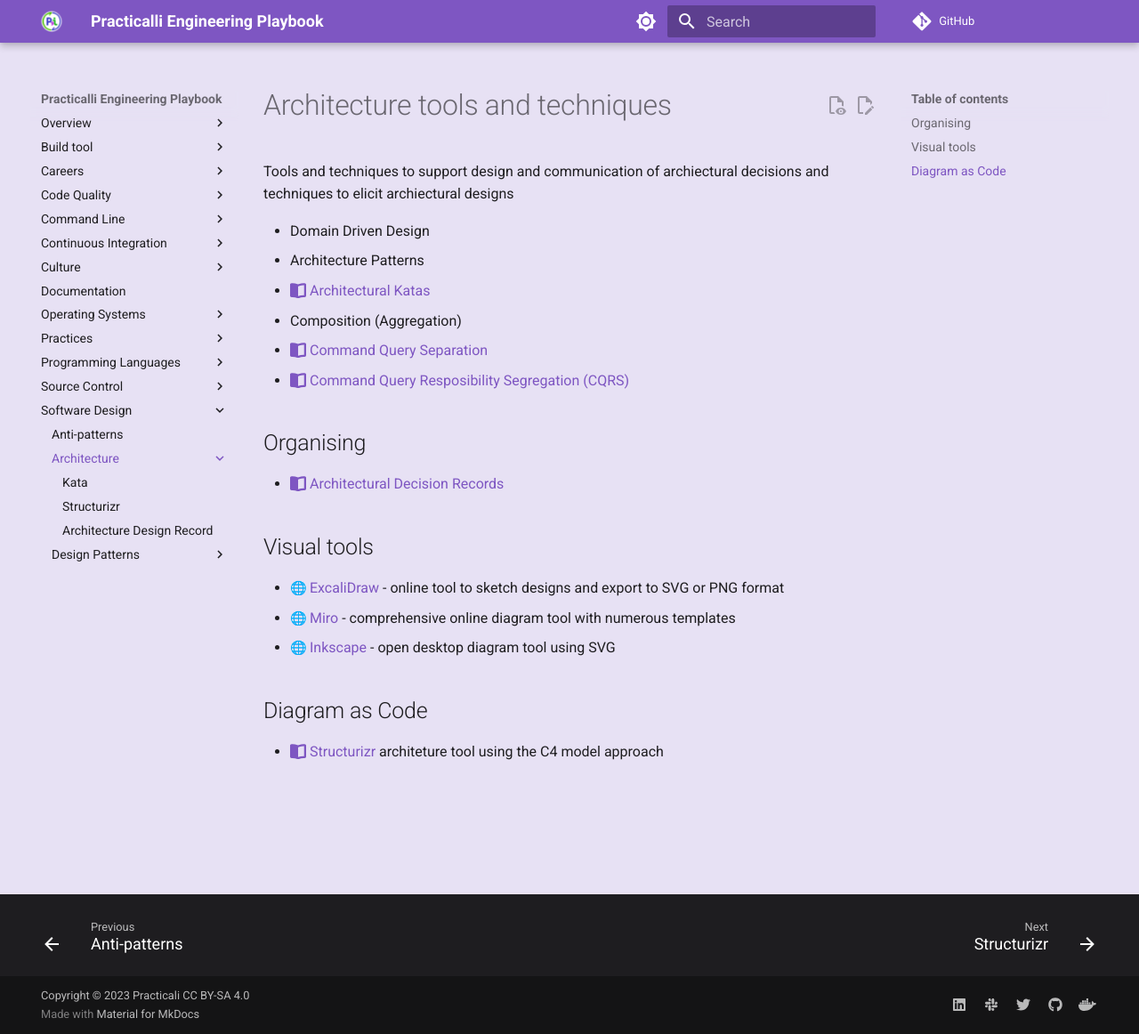
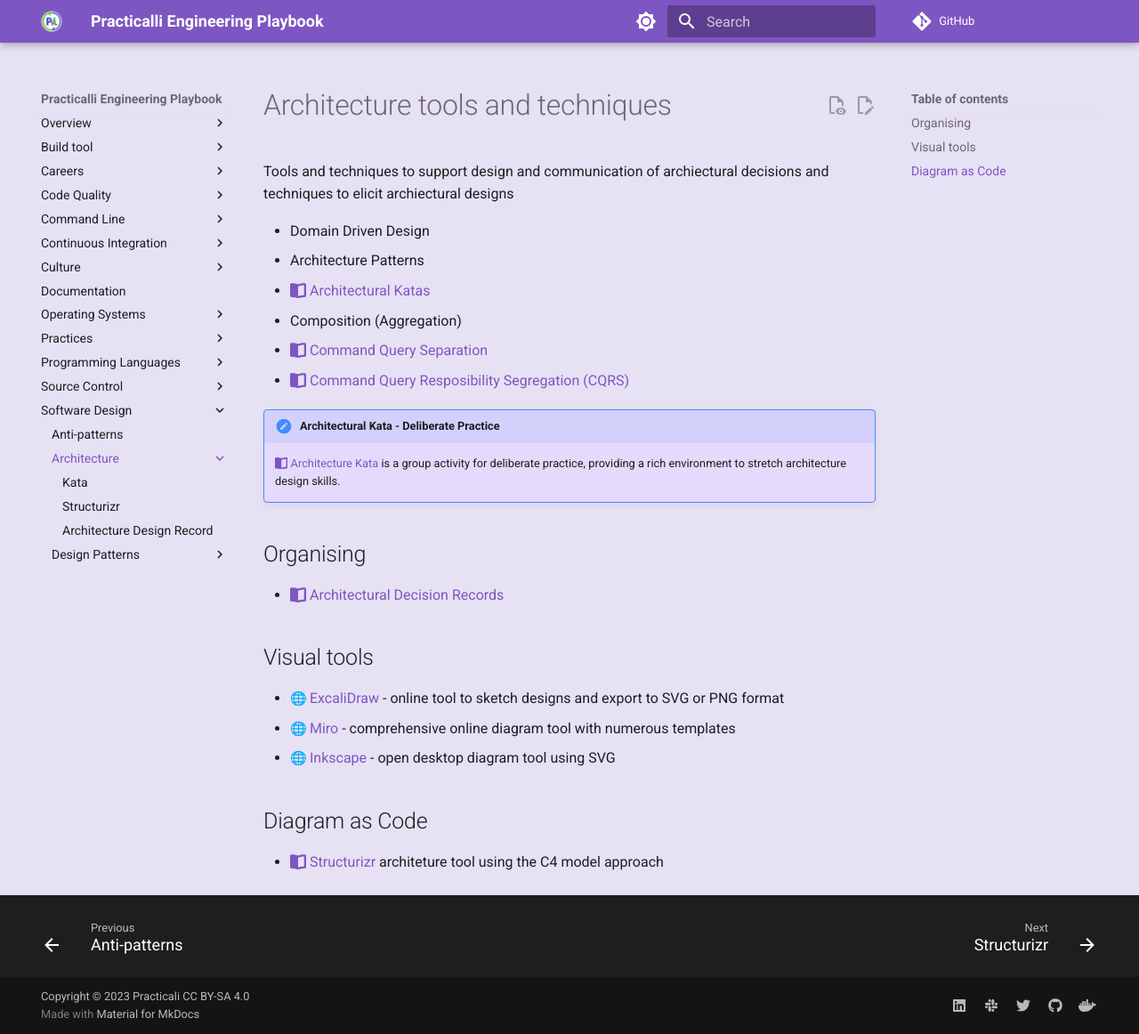
Before and after one commit to practicalli/engineering-playbook, an MkDocs documentation site: the page built from docs/software-design/architecture/index.md, in a window 1280 px wide and 1162 px high. Shown: the whole window at 89% size. Built offline with MkDocs 1.6.1 and Material for MkDocs 9.7.7, drawn with Linux system fonts in a browser that asks for light colours; emoji names are drawn with the system emoji font; plug-ins that fetch from the network failed and are left out; comment, search, counter and statistics services are not loaded.

Commit message:
design: link to architecture kata on architecture overview

```diff
--- a/docs/software-design/architecture/index.md
+++ b/docs/software-design/architecture/index.md
@@ -9,6 +9,9 @@
 - [:fontawesome-solid-book-open: Command Query Separation](command-query-separation.md)
 - [:fontawesome-solid-book-open: Command Query Resposibility Segregation (CQRS)](cqrs.md)
 
+
+!!! HINT "Architectural Kata - Deliberate Practice"
+    [:fontawesome-solid-book-open: Architecture Kata](/engineering-playbook/practices/deliberate-practice/architecture-kata/) is a group activity for deliberate practice, providing a rich environment to stretch architecture design skills.
 
 ## Organising
 
```
